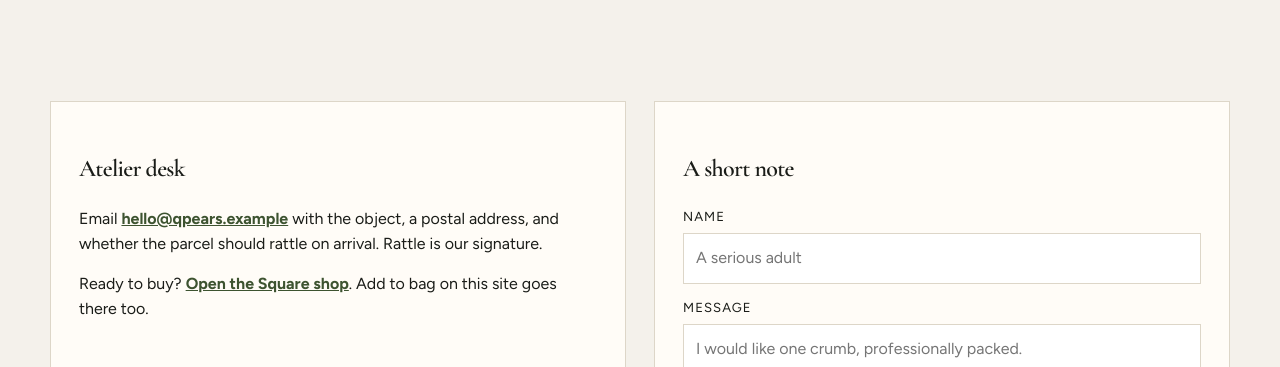
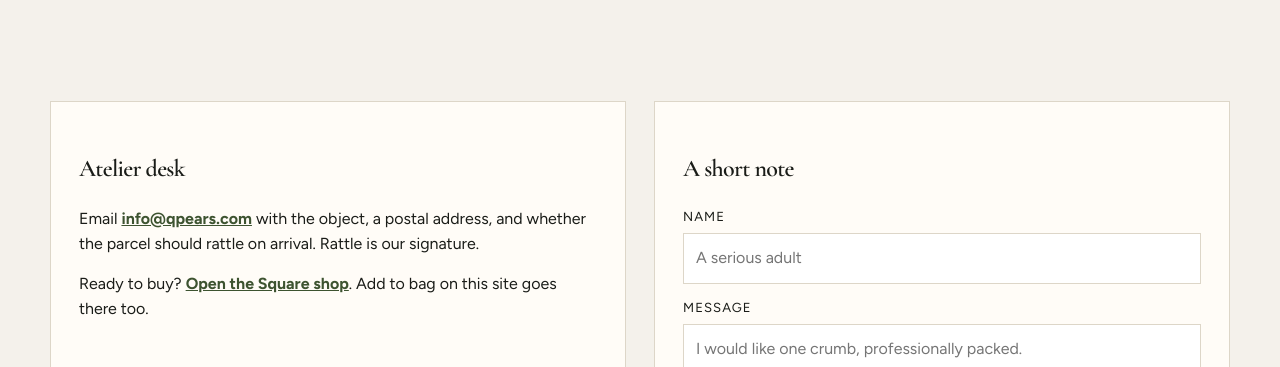
Before and after one commit to wujenny15/qpears, a plain HTML site: page contact.html in a window 1280 px wide. Shown: the part 433-800 px from the top of the page. Drawn offline with nearby package versions, Linux system fonts and the light colour scheme.

Commit message:
Show info@qpears.com as the public company address.
Co-authored-by: Cursor <cursoragent@cursor.com>

```diff
--- a/contact.html
+++ b/contact.html
@@ -22,10 +22,10 @@
     <section class="section contact-grid">
       <div class="contact-card">
         <h2>Atelier desk</h2>
-        <p>Email <a href="mailto:hello@qpears.example">hello@qpears.example</a> with the object, a postal address, and whether the parcel should rattle on arrival. Rattle is our signature.</p>
+        <p>Email <a data-email href="mailto:info@qpears.com">info@qpears.com</a> with the object, a postal address, and whether the parcel should rattle on arrival. Rattle is our signature.</p>
         <p>Ready to buy? <a href="https://qpears.square.site">Open the Square shop</a>. Add to bag on this site goes there too.</p>
       </div>
-      <form class="contact-form" action="mailto:hello@qpears.example" method="get" enctype="text/plain">
+      <form class="contact-form" data-email-form action="mailto:info@qpears.com" method="get" enctype="text/plain">
         <h2>A short note</h2>
         <label for="name">Name</label>
         <input id="name" name="name" autocomplete="name" placeholder="A serious adult">
--- a/js/config.js
+++ b/js/config.js
@@ -2,7 +2,7 @@
 const SITE = {
   name: "Qpears",
   squareUrl: "https://qpears.square.site",
-  email: "hello@qpears.example",
+  email: "info@qpears.com",
   logo: "assets/logo.svg",
   year: 2026,
   nav: [
--- a/js/layout.js
+++ b/js/layout.js
@@ -58,6 +58,7 @@
           <div>
             <h3>Care</h3>
             <ul>
+              <li><a href="mailto:${SITE.email}">${SITE.email}</a></li>
               <li>Keep away from actual fruit</li>
               <li>Do not eat the keychain</li>
             </ul>
@@ -73,4 +74,12 @@
   document.querySelector(".nav-toggle")?.addEventListener("click", () => {
     document.body.classList.toggle("nav-open");
   });
+
+  document.querySelectorAll("[data-email]").forEach((el) => {
+    el.setAttribute("href", `mailto:${SITE.email}`);
+    if (!el.dataset.emailKeepLabel) el.textContent = SITE.email;
+  });
+  document.querySelectorAll("[data-email-form]").forEach((form) => {
+    form.setAttribute("action", `mailto:${SITE.email}`);
+  });
 })();
```
Also changed, not shown: about.html (+1 -1 lines).
